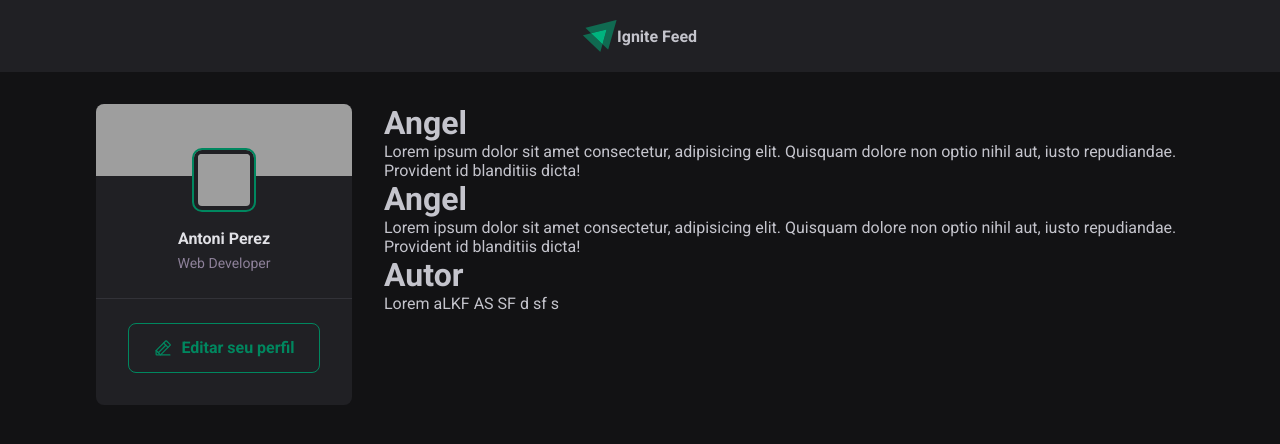
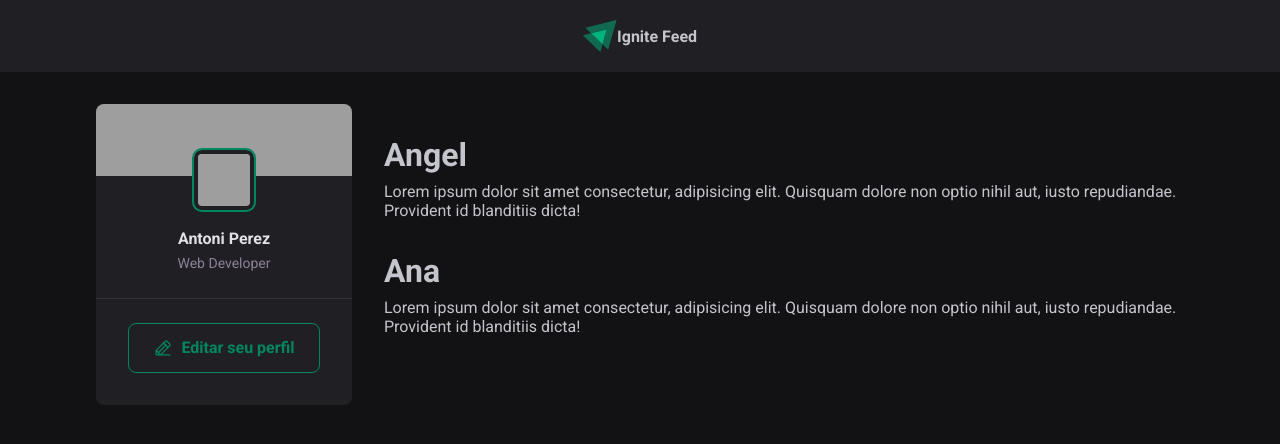
Before and after one commit to antoniPrz/ignite-feed, a React (Vite) app: page / in a window 1280 px wide. Shown: the top 444 px of the page. Built offline with nearby package versions, Linux system fonts and the light colour scheme; grey boxes are pictures that could not be loaded.

Commit message:
agregando post.module.css

```diff
--- a/src/App.jsx
+++ b/src/App.jsx
@@ -18,11 +18,9 @@ export function App() {
             contenido='Lorem ipsum dolor sit amet consectetur, adipisicing elit. Quisquam dolore non optio nihil aut, iusto repudiandae. Provident id blanditiis dicta!'
           />
           <Post
-            autor='Angel'
+            autor='Ana'
             contenido='Lorem ipsum dolor sit amet consectetur, adipisicing elit. Quisquam dolore non optio nihil aut, iusto repudiandae. Provident id blanditiis dicta!'
           />
-
-          <Post />
         </main>
       </div>
     </>
--- a/src/Post.jsx
+++ b/src/Post.jsx
@@ -1,8 +1,12 @@
+import styles from './Post.module.css';
+
 export function Post(props) {
   return (
     <>
-      <h1>{props.autor || 'Autor'}</h1>
-      <p>{props.contenido || 'Lorem aLKF  AS SF   d sf s '}</p>
+      <div className={styles.post}>
+        <h1>{props.autor || 'Autor'}</h1>
+        <p>{props.contenido || 'Lorem aLKF  AS SF   d sf s '}</p>
+      </div>
     </>
   );
 }
--- /dev/null
+++ b/src/Post.module.css
@@ -0,0 +1,6 @@
+.post{
+  display:flex;
+  flex-direction:column;
+  gap:0.5rem;
+  margin:2rem auto;
+}
```
